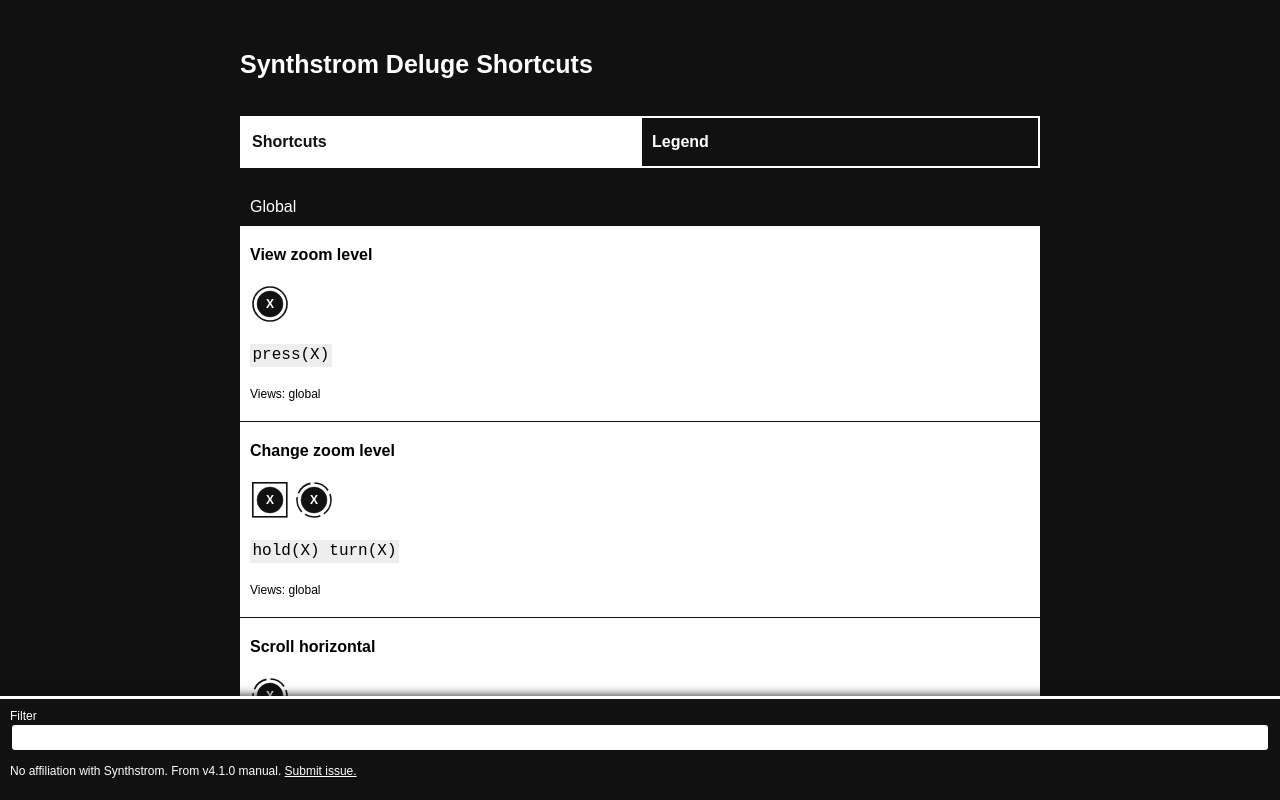
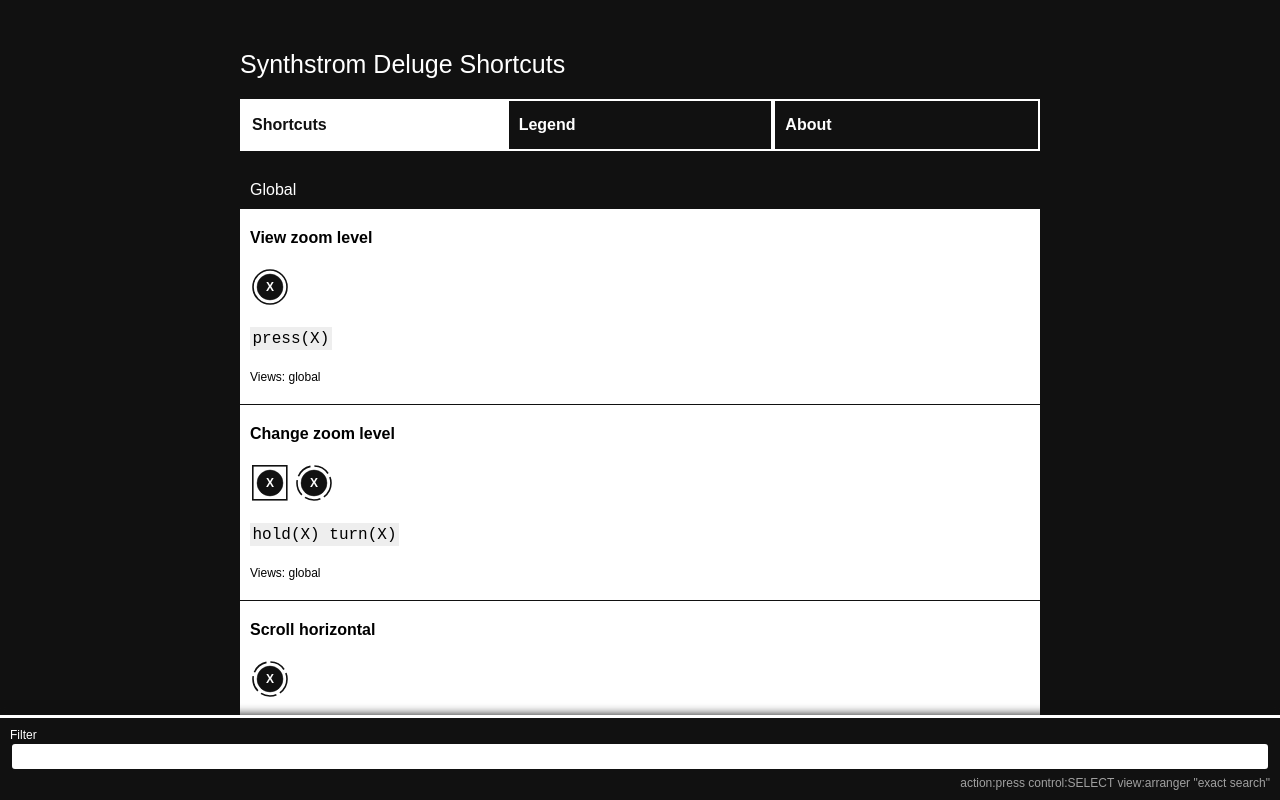
Before and after one commit to handeyeco/deluge-shortcuts, a React (Create React App) app: page /#/shortcuts in a window 1280 px wide. Shown: the top 800 px of the page. Built offline with nearby package versions, Linux system fonts and the light colour scheme.

Commit message:
add about page

```diff
--- a/src/App.css
+++ b/src/App.css
@@ -1,4 +1,4 @@
-h1 {
+.content__container h1 {
   font-size: 2.5rem;
   color: white;
   padding-bottom: 2rem;
@@ -36,6 +36,7 @@
   text-decoration: none;
   display: block;
   padding: 1.5rem 1rem;
+  color: white;
 }
 
 .page-tabs a.active {
@@ -43,10 +44,6 @@
   background: white;
 }
 
-a,
-a:link,
-a:visited,
-a:hover,
-a:active {
-  color: white;
+a {
+  color: #111;
 }
--- a/src/App.js
+++ b/src/App.js
@@ -1,5 +1,6 @@
 import { Link, useLocation, Navigate, Routes, Route } from "react-router-dom";
 import ListPage from "./pages/ListPage";
+import AboutPage from "./pages/AboutPage";
 
 import "./App.css";
 
@@ -32,12 +33,21 @@
                 Legend
               </Link>
             </li>
+            <li>
+              <Link
+                to={"about"}
+                className={onPath(location, "about") ? "active" : ""}
+              >
+                About
+              </Link>
+            </li>
           </ul>
         </nav>
 
         <Routes>
           <Route path="/shortcuts" element={<ListPage />} />
           <Route path="/legend" element={<ListPage />} />
+          <Route path="/about" element={<AboutPage />} />
           <Route path="*" element={<Navigate to="shortcuts" replace />} />
         </Routes>
       </div>
--- a/src/components/NoResults.js
+++ b/src/components/NoResults.js
@@ -1,7 +1,15 @@
+import { useLocation, Link } from "react-router-dom";
 import "./NoResults.css";
 
 function NoResults() {
-  return <div className="no-results">No results match your search</div>;
+  const location = useLocation();
+  return (
+    <div className="no-results">
+      <Link to={location.pathname}>
+        No results match your search. Click to clear.
+      </Link>
+    </div>
+  );
 }
 
 export default NoResults;
--- a/src/components/ShortcutImage.css
+++ b/src/components/ShortcutImage.css
@@ -1,5 +1,5 @@
 .shortcut-image__container {
-  height: 4rem;
+  height: 6rem;
   padding-bottom: 2rem;
 }
 
--- a/src/index.css
+++ b/src/index.css
@@ -1,7 +1,42 @@
 html,
 body {
-    margin: 0;
-    font-family: sans-serif;
-    font-size: 10px;
-    background: #111;
+  margin: 0;
+  font-family: sans-serif;
+  font-size: 10px;
+  background: #111;
 }
+
+html {
+  box-sizing: border-box;
+}
+
+*,
+*:before,
+*:after {
+  box-sizing: inherit;
+}
+
+body,
+h1,
+h2,
+h3,
+h4,
+h5,
+h6,
+p,
+ol,
+ul {
+  margin: 0;
+  padding: 0;
+  font-weight: normal;
+}
+
+ol,
+ul {
+  list-style: none;
+}
+
+img {
+  max-width: 100%;
+  height: auto;
+}
--- /dev/null
+++ b/src/pages/AboutPage.css
@@ -0,0 +1,22 @@
+.about-page {
+  background: white;
+  padding: 1rem;
+  font-size: 0.9em;
+}
+
+.about-page h2 {
+  margin: 1rem 0 2rem;
+  border-bottom: 1px solid #111;
+}
+
+.about-page p {
+  margin-bottom: 2rem;
+}
+
+.about-page__command {
+  background: #eee;
+  font-family: monospace;
+  display: inline-block;
+  padding: 0.25rem;
+  margin-bottom: 2rem;
+}
--- /dev/null
+++ b/src/pages/AboutPage.js
@@ -0,0 +1,53 @@
+import { Link } from "react-router-dom";
+import "./AboutPage.css";
+
+function AboutPage() {
+  return (
+    <div className="about-page">
+      <h2>Filter Options</h2>
+      <p>
+        Filter by specific action{" "}
+        <Link to="/shortcuts?q=action%3Apress">(example)</Link>
+      </p>
+      <div className="about-page__command">action:press</div>
+      <p>
+        Filter by specific control:{" "}
+        <Link to="/shortcuts?q=control%3ASELECT">(example)</Link>
+      </p>
+      <div className="about-page__command">control:SELECT</div>
+      <p>
+        Filter by specific view:{" "}
+        <Link to="/shortcuts?q=view%3Aarranger">(example)</Link>
+      </p>
+      <div className="about-page__command">view:arranger</div>
+      <p>
+        Word order doesn't matter unless you use quotes:{" "}
+        <Link to={`/shortcuts?q="transpose+clip"`}>(example)</Link>
+      </p>
+      <div className="about-page__command">"transpose clip"</div>
+
+      <h2>Credits</h2>
+      <p>
+        <a href="https://github.com/handeyeco/deluge-shortcuts">
+          Source code (submit issues here).
+        </a>
+      </p>
+      <p>Not affiliated with Synthstrom.</p>
+      <p>
+        Shortcuts from the v4.1.0 manual available on the{" "}
+        <a href="https://synthstrom.com/">Synthstrom site</a> which was made in
+        collaboration with <a href="https://www.synthdawg.com/">Synthdawg</a>.
+      </p>
+      <p>
+        Inspired by <a href="https://marmotaudio.co.uk/">Neil Baldwin's</a>{" "}
+        excellent{" "}
+        <a href="https://forums.synthstrom.com/discussion/2403/v3-cheat-sheet-iconized">
+          cheat sheet
+        </a>
+        .
+      </p>
+    </div>
+  );
+}
+
+export default AboutPage;
--- a/src/pages/ListPage.css
+++ b/src/pages/ListPage.css
@@ -27,3 +27,17 @@
 .list-page__search label {
   font-size: 1.2rem;
 }
+
+.list-page__search a,
+.list-page__search a:link,
+.list-page__search a:visited,
+.list-page__search a:hover,
+.list-page__search a:active {
+  color: white;
+}
+
+.list-page__search-example {
+  text-align: right;
+  opacity: 0.6;
+  padding-top: 0.5rem;
+}
--- a/src/pages/ListPage.js
+++ b/src/pages/ListPage.js
@@ -27,11 +27,8 @@
           value={search}
           onChange={(e) => setSearch(e.target.value)}
         />
-        <p>
-          No affiliation with Synthstrom. From v4.1.0 manual.{" "}
-          <a href="https://github.com/handeyeco/deluge-shortcuts">
-            Submit issue.
-          </a>
+        <p className="list-page__search-example">
+          action:press control:SELECT view:arranger "exact search"
         </p>
       </div>
       {filteredList ? <List data={filteredList} /> : <NoResults />}
--- a/src/util/filterList.js
+++ b/src/util/filterList.js
@@ -27,7 +27,7 @@
     if (commandMatch) {
       const [_, cmd, param] = commandMatch;
 
-      // ex: action:push or control:SELECT
+      // ex: action:press or control:SELECT
       if (
         (cmd.toLowerCase() === "action" || cmd.toLowerCase() === "control") &&
         !isCommandMatch(entry.command, param)
```
Also changed, not shown: 2 other files (tests, documents, lock files or other folders).
